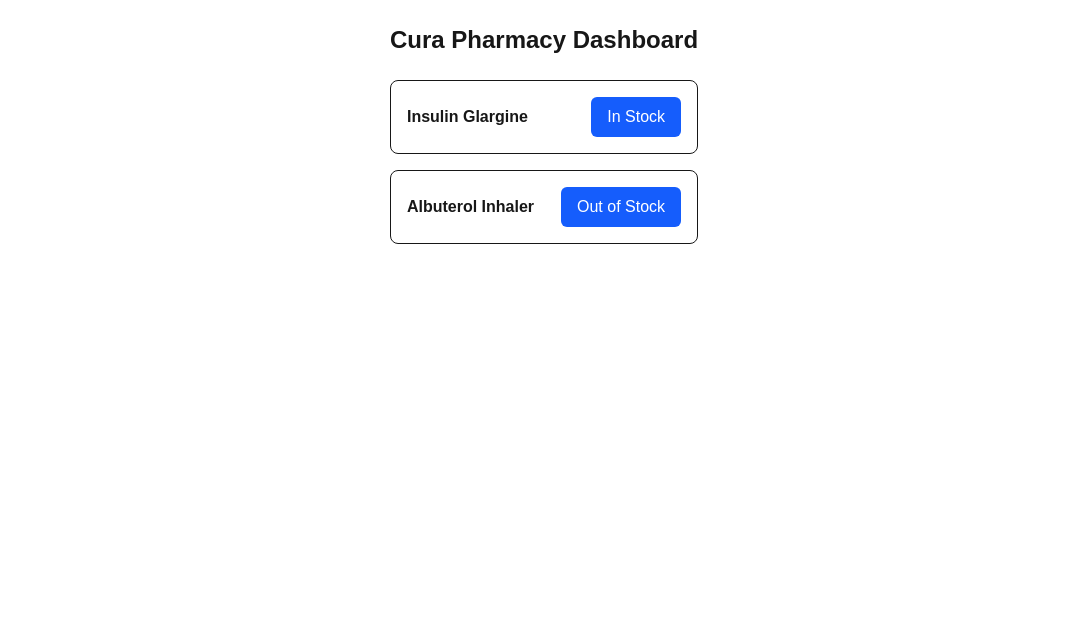
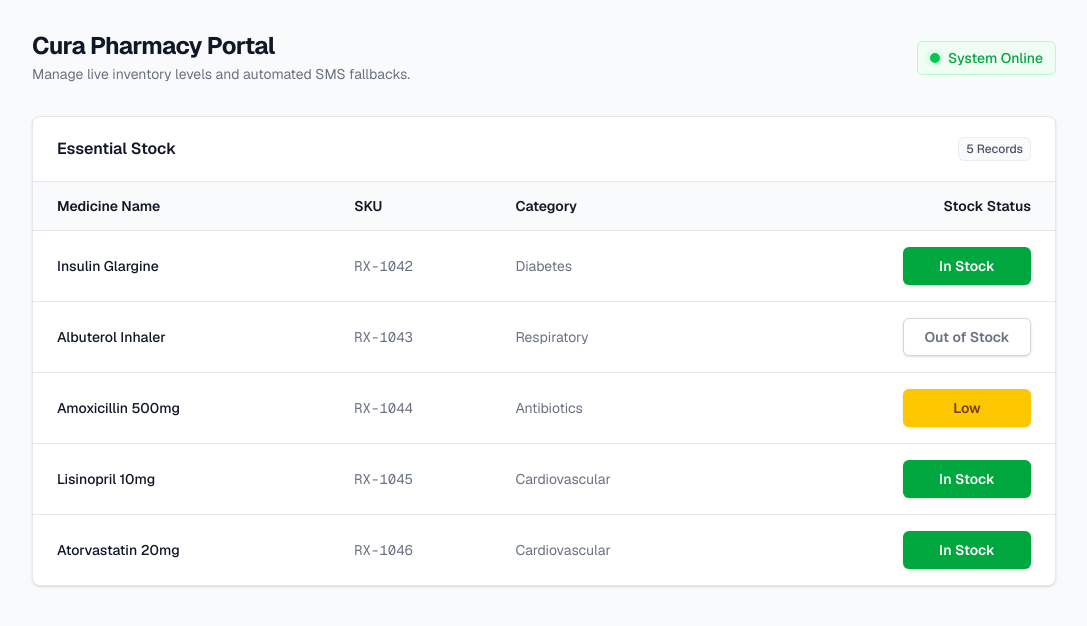
Before and after one commit to aryan2487/Cura, a Next.js app: page /pharmacy in a window 1280 px wide. Shown: the top 626 px of the page, without its empty margins (96-1183 px from the left). Built offline with nearby package versions, Linux system fonts and the light colour scheme.

Commit message:
Resolve merge conflict in pharmacy dashboard

```diff
--- a/app/pharmacy/page.tsx
+++ b/app/pharmacy/page.tsx
@@ -1,28 +1,105 @@
 'use client';
 
-import { useState } from 'react';
-
-const initialInventory = [
-  { id: 1, name: 'Insulin Glargine', status: 'In Stock' },
-  { id: 2, name: 'Albuterol Inhaler', status: 'Out of Stock' },
-];
+import React, { useState } from 'react';
 
 export default function PharmacyPortal() {
-  const [inventory] = useState(initialInventory);
+  const [inventory, setInventory] = useState([
+    { id: 'RX-1042', name: 'Insulin Glargine', category: 'Diabetes', status: 'In Stock' },
+    { id: 'RX-1043', name: 'Albuterol Inhaler', category: 'Respiratory', status: 'Out of Stock' },
+    { id: 'RX-1044', name: 'Amoxicillin 500mg', category: 'Antibiotics', status: 'Low' },
+    { id: 'RX-1045', name: 'Lisinopril 10mg', category: 'Cardiovascular', status: 'In Stock' },
+    { id: 'RX-1046', name: 'Atorvastatin 20mg', category: 'Cardiovascular', status: 'In Stock' },
+  ]);
+
+  const toggleStatus = (id: string, currentStatus: string) => {
+    const nextStatus =
+      currentStatus === 'In Stock' ? 'Low' :
+      currentStatus === 'Low' ? 'Out of Stock' : 'In Stock';
+
+    setInventory(inventory.map((item) =>
+      item.id === id ? { ...item, status: nextStatus } : item
+    ));
+  };
+
+  const getButtonStyles = (status: string) => {
+    if (status === 'In Stock') return 'bg-green-600 hover:bg-green-700 text-white border-transparent';
+    if (status === 'Low') return 'bg-yellow-400 hover:bg-yellow-500 text-yellow-900 border-transparent';
+    if (status === 'Out of Stock') return 'bg-white hover:bg-gray-50 text-gray-500 border-gray-300';
+    return 'bg-gray-100 text-gray-900 border-gray-200';
+  };
 
   return (
-    <main className="p-6 max-w-md mx-auto">
-      <h1 className="text-2xl font-bold mb-6">Cura Pharmacy Dashboard</h1>
-      <div className="space-y-4">
-        {inventory.map((item) => (
-          <div key={item.id} className="flex justify-between items-center p-4 border rounded-lg">
-            <span className="font-semibold">{item.name}</span>
-            <button className="px-4 py-2 rounded-md font-medium text-white bg-blue-600">
-              {item.status}
-            </button>
+    <div className="min-h-screen bg-gray-50 py-8 px-4 sm:px-6 lg:px-8 font-sans">
+      <main className="max-w-5xl mx-auto">
+
+        {/* Page Header */}
+        <div className="sm:flex sm:items-center sm:justify-between mb-8">
+          <div>
+            <h1 className="text-2xl font-bold leading-7 text-gray-900 sm:truncate sm:tracking-tight">
+              Cura Pharmacy Portal
+            </h1>
+            <p className="mt-1 text-sm text-gray-500">
+              Manage live inventory levels and automated SMS fallbacks.
+            </p>
           </div>
-        ))}
-      </div>
-    </main>
+          <div className="mt-4 sm:ml-16 sm:mt-0 sm:flex-none">
+            <div className="flex items-center gap-2 text-sm text-green-600 font-medium bg-green-50 px-3 py-1.5 rounded-md border border-green-200">
+              <span className="relative flex h-2.5 w-2.5">
+                <span className="animate-ping absolute inline-flex h-full w-full rounded-full bg-green-400 opacity-75"></span>
+                <span className="relative inline-flex rounded-full h-2.5 w-2.5 bg-green-500"></span>
+              </span>
+              System Online
+            </div>
+          </div>
+        </div>
+
+        {/* Data Table Card */}
+        <div className="bg-white border border-gray-200 rounded-lg shadow-sm overflow-hidden">
+          <div className="px-4 py-5 border-b border-gray-200 sm:px-6 flex justify-between items-center">
+            <h3 className="text-base font-semibold leading-6 text-gray-900">Essential Stock</h3>
+            <span className="inline-flex items-center rounded-md bg-gray-50 px-2 py-1 text-xs font-medium text-gray-600 ring-1 ring-inset ring-gray-500/10">
+              {inventory.length} Records
+            </span>
+          </div>
+
+          <div className="overflow-x-auto">
+            <table className="min-w-full divide-y divide-gray-200">
+              <thead className="bg-gray-50">
+                <tr>
+                  <th scope="col" className="py-3.5 pl-4 pr-3 text-left text-sm font-semibold text-gray-900 sm:pl-6">Medicine Name</th>
+                  <th scope="col" className="px-3 py-3.5 text-left text-sm font-semibold text-gray-900">SKU</th>
+                  <th scope="col" className="px-3 py-3.5 text-left text-sm font-semibold text-gray-900">Category</th>
+                  <th scope="col" className="px-3 py-3.5 text-right text-sm font-semibold text-gray-900 sm:pr-6">Stock Status</th>
+                </tr>
+              </thead>
+              <tbody className="divide-y divide-gray-200 bg-white">
+                {inventory.map((item) => (
+                  <tr key={item.id} className="hover:bg-gray-50 transition-colors">
+                    <td className="whitespace-nowrap py-4 pl-4 pr-3 text-sm font-medium text-gray-900 sm:pl-6">
+                      {item.name}
+                    </td>
+                    <td className="whitespace-nowrap px-3 py-4 text-sm text-gray-500 font-mono">
+                      {item.id}
+                    </td>
+                    <td className="whitespace-nowrap px-3 py-4 text-sm text-gray-500">
+                      {item.category}
+                    </td>
+                    <td className="whitespace-nowrap py-4 pl-3 pr-4 text-right text-sm sm:pr-6">
+                      <button
+                        onClick={() => toggleStatus(item.id, item.status)}
+                        className={`inline-flex items-center justify-center w-32 px-3 py-2 text-sm font-semibold rounded-md border shadow-sm focus:outline-none focus:ring-2 focus:ring-offset-2 focus:ring-blue-600 transition-all ${getButtonStyles(item.status)}`}
+                      >
+                        {item.status}
+                      </button>
+                    </td>
+                  </tr>
+                ))}
+              </tbody>
+            </table>
+          </div>
+        </div>
+
+      </main>
+    </div>
   );
 }
```
